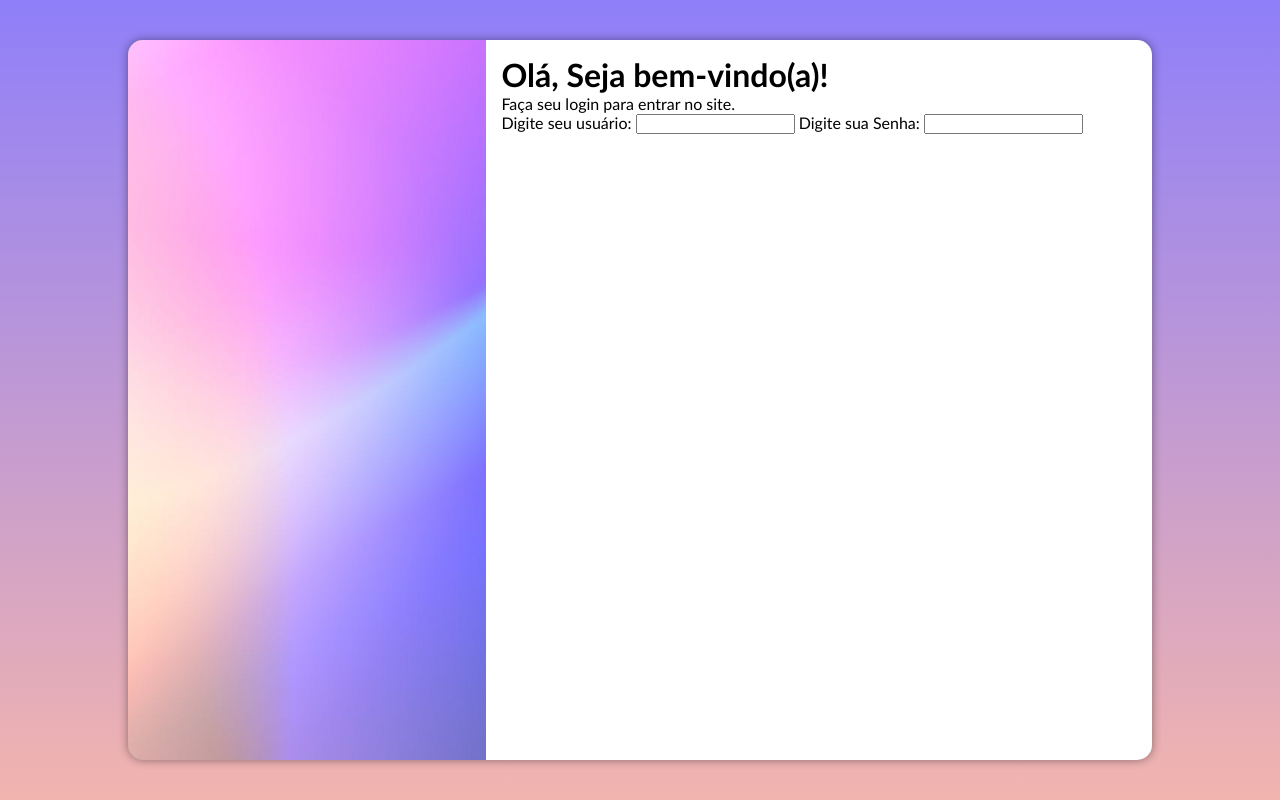
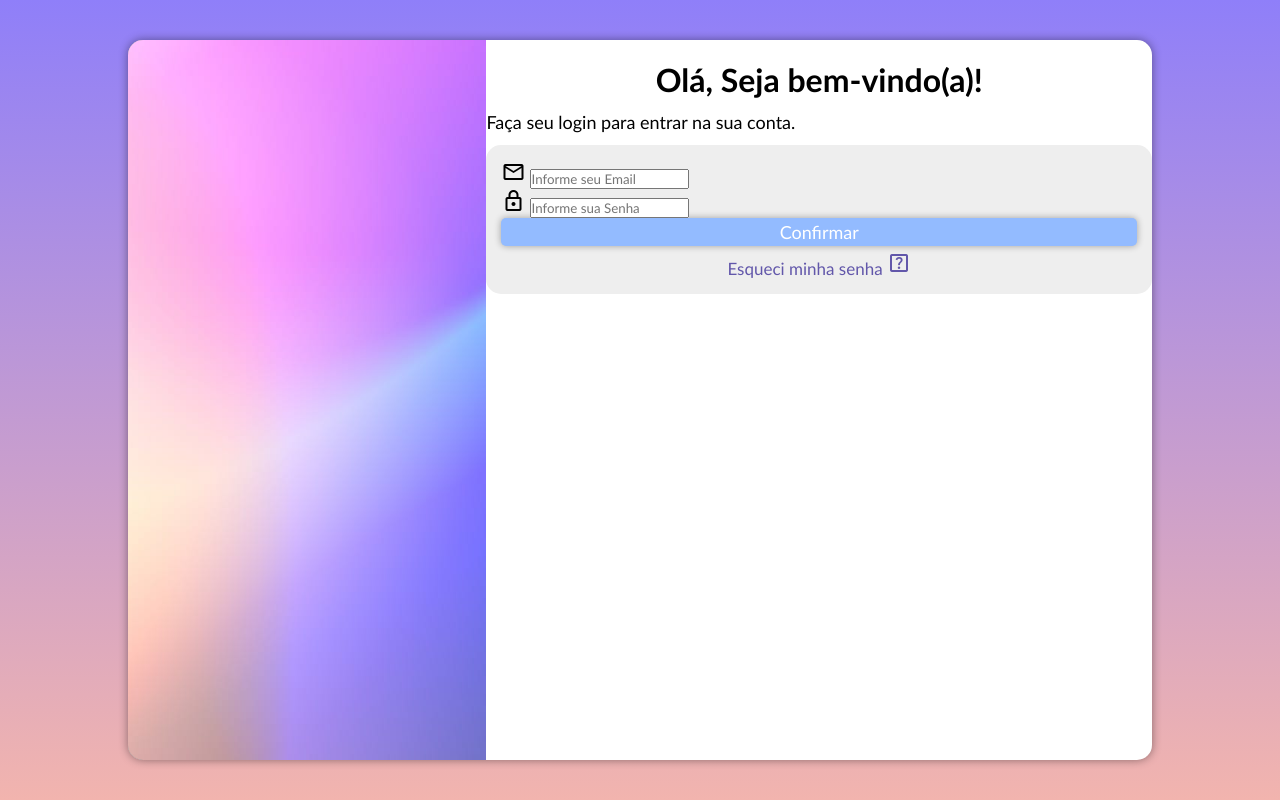
Before and after one commit to jull-tech/Projeto-Login, a plain HTML site: page index.html in a window 1280 px wide. Drawn offline with nearby package versions, Linux system fonts and the light colour scheme.

Commit message:
login3.0

```diff
--- a/index.html
+++ b/index.html
@@ -7,22 +7,32 @@
 
     <link rel="stylesheet" href="stilo/style.css">
     <link rel="stylesheet" href="stilo/screen.css">
+
+    <link href="https://fonts.googleapis.com/css2?family=Material+Symbols+Outlined" rel="stylesheet" />
+
 </head>
 <body>
         <div id="login">
-            <div id="imagem">
+            <div id="imagem"></div>
 
-            </div>
+            <h1>Olá, Seja bem-vindo(a)!</h1>
+            <p>Faça seu login para entrar na sua conta.</p>
+
             <div id="formulario">
-                <h1>Olá, Seja bem-vindo(a)!</h1>
-                <p>Faça seu login para entrar no site.</p>
 
                 <form action="login.php" method="post" autocomplete="on">
-                    <label for="id-user">Digite seu usuário:</label>
-                    <input type="text" name="user" id="id-user">
+                    <div class="campo">
+                        <label for="id-user"><span class="material-symbols-outlined">mail</span></label>
+                        <input type="text" name="user" id="id-user" placeholder="Informe seu Email" required autocomplete="email" >
+                    </div>
+                    <div class="campo">
+                        <label for="id-senha"><span class="material-symbols-outlined">lock</span></label>
+                        <input type="password" name="senha" id="id-senha" placeholder="Informe sua Senha" required autocomplete="current-password" minlength="8" max="15">
+                    </div>
 
-                    <label for="id-senha">Digite sua Senha:</label>
-                    <input type="password" name="senha" id="id-senha">
+                    <input type="submit" value="Confirmar">
+                    <a href="#" class="botao">Esqueci minha senha <span class="material-symbols-outlined">help_center</span></a>
+
                 </form>
             </div>
         </div>
--- a/stilo/style.css
+++ b/stilo/style.css
@@ -48,7 +48,57 @@ div#login > div#imagem {
 
 }
 
+div#login > h1 {
+    font-family: 'Trebuchet MS', 'Lucida Sans Unicode', 'Lucida Grande', 'Lucida Sans', Arial, sans-serif;
+    text-align: center;
+    margin-top: 20px;
+}
+
+div#login > p {
+    font-size: 18px;
+    padding: 12px;
+    text-align: justify
+}
+
 div#formulario {
     display: block;
     padding: 15px;
+    background-color: rgb(238, 238, 238);
+    width: 95%;
+    margin: auto;
+    border-radius: 15px;
 }
+
+form > input[type=submit] {
+    display: block;
+    width: 100%;
+    margin: auto;
+    height: 28px;
+    background-color: #93BBFF;
+    border: none;
+    border-radius: 5px;
+    font-size: 18px;
+    color: rgb(255, 255, 255);
+    box-shadow: 0px 0px 7px rgba(0, 0, 0, 0.329);
+    cursor: pointer;
+}
+
+form > input[type=submit]:hover {
+    background-color: #718fc2;
+}
+
+a.botao {
+    display: block;
+    text-decoration: none;
+    text-align: center;
+    color: #6257aa;
+    font-size: 17px;
+    margin: 5px 80px 0px 80px
+}
+
+
+
+a.botao:hover {
+    text-decoration: underline;
+    color: rgb(32, 20, 59) ;
+}
```
